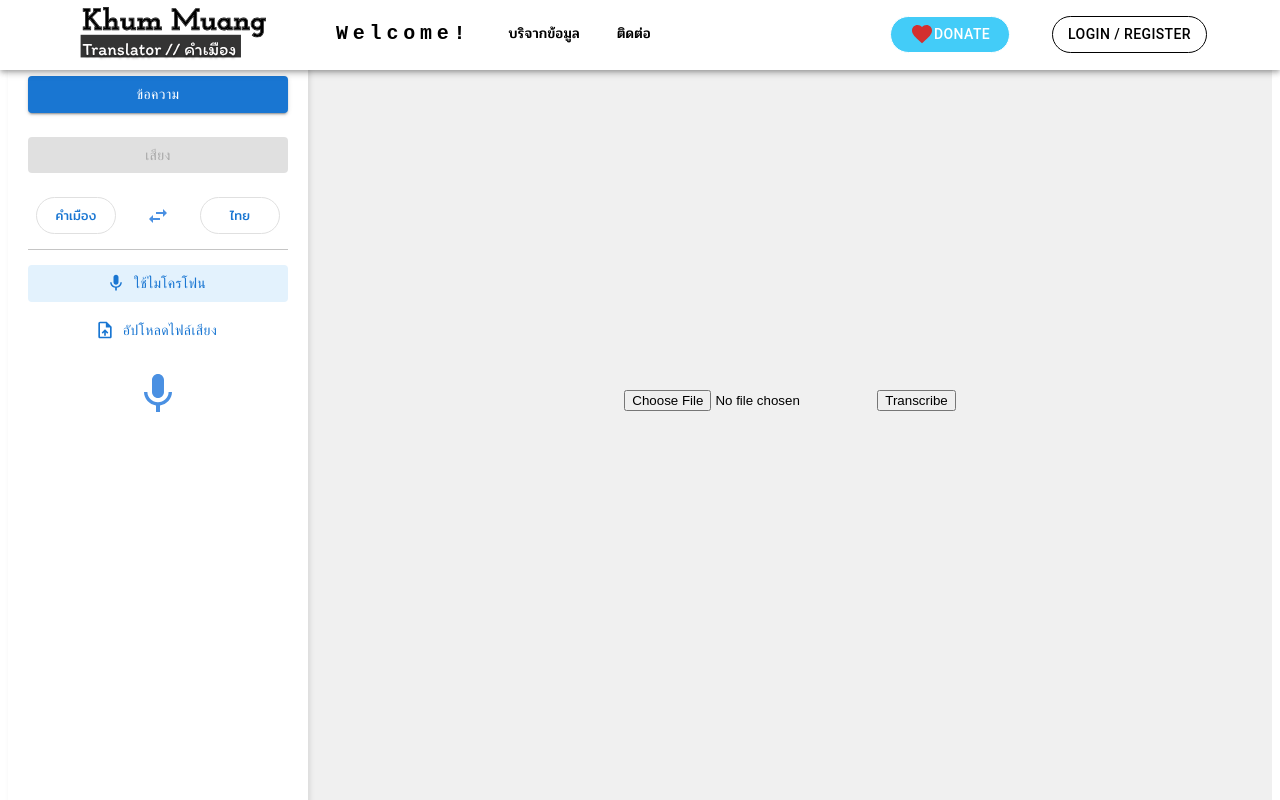
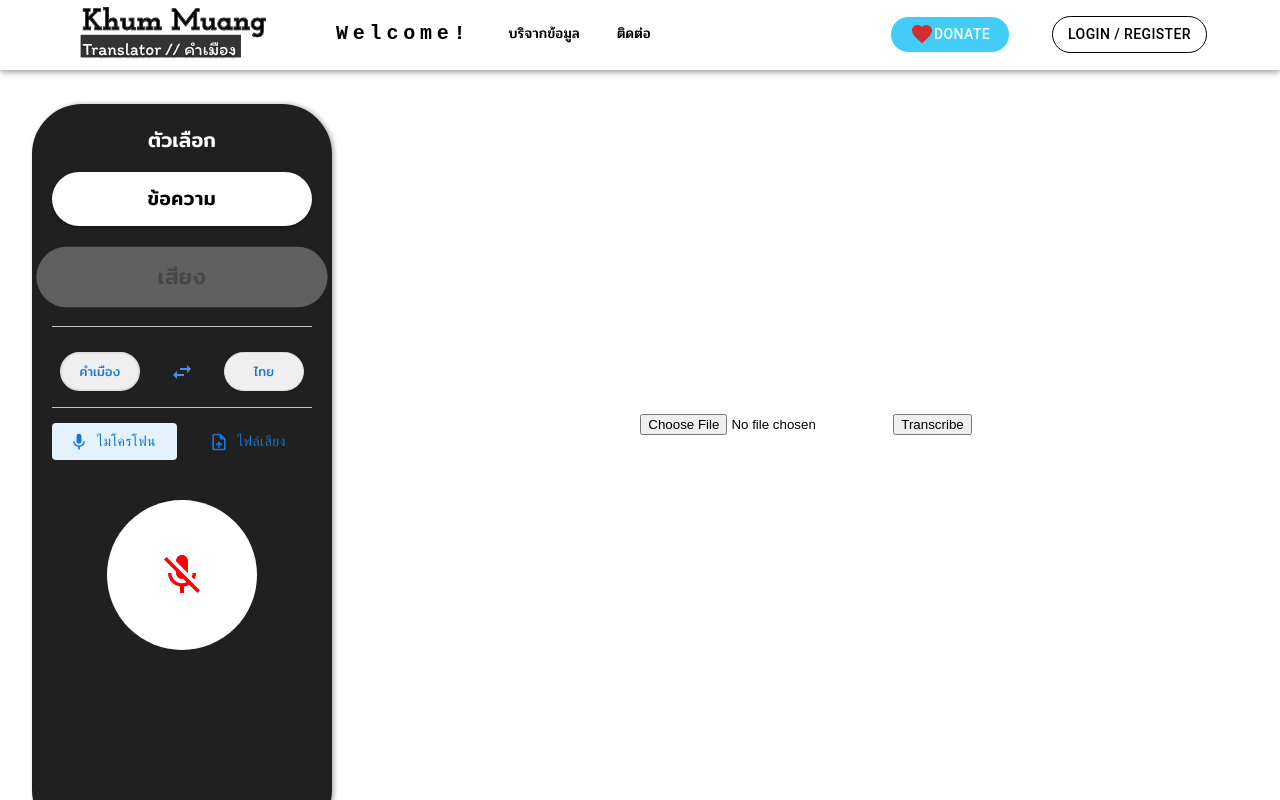
Before and after one commit to BlackHand133/WebApp-Khummuang-Translate, a React (Vite) app in the folder client/: page / in a window 1280 px wide. Both pictures are taken after a click on the button "เสียง". Shown: the top 800 px of the page. Built offline with nearby package versions, Linux system fonts and the light colour scheme.

Commit message:
sidebar up

```diff
--- a/client/src/components/Body/Body.jsx
+++ b/client/src/components/Body/Body.jsx
@@ -2,7 +2,7 @@ import React, { useState } from 'react';
 import { Box } from '@mui/material';
 import Sidebar from '../Sidebar/Sidebar';
 import Transcription from '../FileSpeech/Transcription';
-import TextTranslation from '../TextTranslation/TextTranslation'; // สมมติว่ามี component นี้
+import TextTranslation from '../TextTranslation/TextTranslation';
 
 const Body = () => {
   const [selectedOption, setSelectedOption] = useState('text');
@@ -14,13 +14,22 @@ const Body = () => {
   return (
     <Box
       sx={{
-        height: '100vh',
         display: 'flex',
+        minHeight: '100vh',
         backgroundColor: '#f0f0f0',
       }}
     >
       {/* Sidebar */}
-      <Box sx={{ width: '300px', flexShrink: 0 }}>
+      <Box
+        sx={{
+          width: { xs: '100%', md: '300px' },
+          flexShrink: 0,
+          backgroundColor: '#ffffff',
+          p: 2,
+          display: 'flex',
+          flexDirection: 'column',
+        }}
+      >
         <Sidebar onOptionChange={handleOptionChange} />
       </Box>
 
@@ -29,15 +38,18 @@ const Body = () => {
         sx={{
           flexGrow: 1,
           display: 'flex',
+          flexDirection: 'column',
+          backgroundColor: '#ffffff',
           justifyContent: 'center',
           alignItems: 'center',
           p: 3,
+          minHeight: '100vh', // ทำให้แน่ใจว่าเนื้อหาหลักจะขยายอย่างน้อยความสูงของหน้าจอ
         }}
       >
         {selectedOption === 'text' ? <TextTranslation /> : <Transcription />}
       </Box>
     </Box>
   );
-}
+};
 
 export default Body;
--- a/client/src/components/Sidebar/Sidebar.jsx
+++ b/client/src/components/Sidebar/Sidebar.jsx
@@ -4,6 +4,7 @@ import SwapHorizIcon from '@mui/icons-material/SwapHoriz';
 import MicIcon from '@mui/icons-material/Mic';
 import MicOffIcon from '@mui/icons-material/MicOff';
 import UploadFileIcon from '@mui/icons-material/UploadFile';
+import styles from './Sidebar.module.css'
 
 const Sidebar = ({ onOptionChange }) => {
   const [selectedOption, setSelectedOption] = useState('text');
@@ -25,22 +26,23 @@ const Sidebar = ({ onOptionChange }) => {
   };
 
   const LanguageSwitch = () => (
-    <Box sx={{ display: 'flex', justifyContent: 'center', gap: '10px', flexWrap: 'wrap' }}>
-      <Button sx={{ borderRadius: '20px', padding: '8px 15px', border: '1px solid #e0e0e0', minWidth: '80px' }}>
+    <Box sx={{ display: 'flex', justifyContent: 'center', gap: '10px', flexWrap: 'wrap', mb:'1em' }}>
+      <Divider sx={{ width: '100%', my: '15px', backgroundColor: '#e0e0e0' }} />
+      <Button sx={{ borderRadius: '20px', padding: '8px 15px', border: '2px solid #e0e0e0', minWidth: '80px', bgcolor:'ButtonShadow' }}>
         <Typography sx={{ fontFamily: '"Mitr", sans-serif', fontWeight: 400, fontSize: '0.8rem' }}>คำเมือง</Typography>
       </Button>
       <Button sx={{ color: '#4a90e2' }}>
         <SwapHorizIcon />
       </Button>
-      <Button sx={{ borderRadius: '20px', padding: '8px 15px', border: '1px solid #e0e0e0', minWidth: '80px' }}>
+      <Button sx={{ borderRadius: '20px', padding: '8px 15px', border: '1px solid #e0e0e0', minWidth: '80px', bgcolor:'ButtonShadow' }}>
         <Typography sx={{ fontFamily: '"Mitr", sans-serif', fontWeight: 400, fontSize: '0.8rem' }}>ไทย</Typography>
       </Button>
     </Box>
   );
 
   return (
-    <Grid container direction="column" sx={{ height: '100%', padding: '20px', backgroundColor: '#ffffff', boxShadow: '2px 0 5px rgba(0,0,0,0.1)' }}>
-      <Typography variant="h6" gutterBottom align="center" sx={{ fontFamily: '"Mitr", sans-serif', fontWeight: 500, color: '#333', mb: 2 }}>
+    <Grid container direction="column" sx={{ mt:'5em', ml:'0.5em', borderRadius: '50px', height: '100%', padding: '20px', backgroundColor: '#202020', boxShadow: '2px 0 5px rgba(0,0,0,0.3)' }}>
+      <Typography variant="h6" gutterBottom align="center" sx={{ fontFamily: '"Mitr", sans-serif', fontWeight: 500, color: 'white', mb: 2 }}>
         ตัวเลือก
       </Typography>
 
@@ -51,17 +53,31 @@ const Sidebar = ({ onOptionChange }) => {
             variant="contained"
             onClick={() => handleOptionChange(option)}
             disabled={selectedOption === option}
-            sx={{ mb: 1 }}
+            sx={{ mb: 1 , fontFamily: '"Mitr", sans-serif', borderRadius:'50px', fontSize:'1.2rem', padding:'10px',
+              backgroundColor: selectedOption === option ? '#4a90e2' : 'white', // ปรับสีเมื่อปุ่มถูกกดแล้ว
+              color: selectedOption === option ? 'white' : 'black', // ปรับสีข้อความเมื่อปุ่มถูกกดแล้ว
+              transition: 'transform 0.3s, font-weight 0.1s', // การเปลี่ยนแปลงที่ราบรื่น
+              '&:hover': {
+                transform: 'scale(1.05)', // ขยายขนาดปุ่มเมื่อ hover
+                fontWeight: 700,
+                color:'white' // ทำให้ข้อความหนาขึ้นเมื่อ hover
+              },
+              '&.Mui-disabled': {
+                backgroundColor: '#606060', // สีพื้นหลังเมื่อปุ่มถูกปิดการใช้งาน
+                color: 'lightblack', // สีข้อความเมื่อปุ่มถูกปิดการใช้งาน
+                transform: 'scale(1.12)'
+              },
+            }}
           >
             {option === 'text' ? 'ข้อความ' : 'เสียง'}
           </Button>
           <Collapse in={selectedOption === option}>
-            <Box sx={{ mt: 2 }}>
+            <Box sx={{ mt: 0 }}>
               <LanguageSwitch />
               {option === 'voice' && (
                 <>
                   <Divider sx={{ width: '100%', my: '15px', backgroundColor: '#e0e0e0' }} />
-                  <Box sx={{ display: 'flex', flexDirection: 'column', gap: '10px' }}>
+                  <Box sx={{ display: 'flex', flexDirection: 'row', gap: '10px',justifyContent:'space-between' }}>
                     <Button
                       fullWidth
                       onClick={() => handleInputToggle('microphone')}
@@ -71,7 +87,7 @@ const Sidebar = ({ onOptionChange }) => {
                       }}
                       startIcon={<MicIcon />}
                     >
-                      ใช้ไมโครโฟน
+                      ไมโครโฟน
                     </Button>
                     <Button
                       fullWidth
@@ -82,16 +98,21 @@ const Sidebar = ({ onOptionChange }) => {
                       }}
                       startIcon={<UploadFileIcon />}
                     >
-                      อัปโหลดไฟล์เสียง
+                      ไฟล์เสียง
                     </Button>
                   </Box>
-                  <Box sx={{ display: 'flex', justifyContent: 'center', mt: 2 }}>
+                  <Box sx={{ display: 'flex', justifyContent: 'center', mt: 5 }}>
                     {activeInput === 'microphone' ? (
-                      <Button onClick={handleMicrophoneToggle}>
+                      <Button size='large' onClick={handleMicrophoneToggle} sx={{bgcolor:'white',borderRadius:'100px',height:'150px',width:'150px',transition: 'transform 0.3s',
+                        '&:hover':{
+                          backgroundColor:'lightgray',
+                          transform: 'scale(1.05)',
+                        }
+                      }}>
                         {microphoneOn ? (
+                          <MicIcon className={styles.mic} sx={{ fontSize: '3rem', color: 'red' }} />
+                        ) : (
                           <MicOffIcon sx={{ fontSize: '3rem', color: 'red' }} />
-                        ) : (
-                          <MicIcon sx={{ fontSize: '3rem', color: '#4a90e2' }} />
                         )}
                       </Button>
                     ) : (
--- a/client/src/components/Sidebar/Sidebar.module.css
+++ b/client/src/components/Sidebar/Sidebar.module.css
@@ -1,99 +1,12 @@
-.sidebar {
-  position: fixed;
-  top: 120px;
-  left: 20px;
-  width: 300px;
-  padding: 20px;
-  background-color: #f0f4f8;
-  border: 1px solid #d0e1f9;
-  border-radius: 50px;
-  box-shadow: 0 4px 20px rgba(0, 0, 0, 0.1);
+.mic{
+    animation: pulse 1.5s infinite;
 }
 
-.button {
-  margin-bottom: 10px !important;
-  background-color: #4a90e2 !important;
-  color: white !important;
-  border-radius: 50px !important;
-  font-family: "Mitr", sans-serif !important;
-  font-weight: 500 !important;
-  font-style: normal !important;
-  font-size: 18px !important;
-  height: 50px;
-  transition: all 0.3s ease !important;
-}
-
-.button:hover {
-  background-color: #357abd !important;
-  transform: translateY(-2px);
-  box-shadow: 0 4px 10px rgba(74, 144, 226, 0.3);
-}
-
-.content {
-  padding: 15px;
-  margin-top: 10px;
-  background-color: #ffffff;
-  border: 1px solid #e0e0e0;
-  border-radius: 25px;
-  box-shadow: 0 2px 10px rgba(0, 0, 0, 0.05);
-}
-
-.language {
-  width: 100%;
-  color: #333 !important;
-  font-family: "Mitr", sans-serif !important;
-  font-weight: 400 !important;
-  background-color: #e8f0fe !important;
-  transition: all 0.3s ease !important;
-}
-
-.language:hover {
-  background-color: #d0e1f9 !important;
-}
-
-.voiceOptionButton {
-  background-color: #f0f4f8 !important;
-  color: #333 !important;
-  border-radius: 10px !important;
-  padding: 10px 15px !important;
-  justify-content: flex-start !important;
-  text-transform: none !important;
-  font-family: "Mitr", sans-serif !important;
-  font-size: 16px !important;
-  transition: all 0.3s ease !important;
-}
-
-.voiceOptionButton:hover {
-  background-color: #e8f0fe !important;
-}
-
-.activeVoiceOption {
-  background-color: #4a90e2 !important;
-  color: white !important;
-}
-
-.activeVoiceOption:hover {
-  background-color: #357abd !important;
-}
-
-.micButton, .uploadButton {
-  background-color: #f0f4f8 !important;
-  border-radius: 50% !important;
-  padding: 15px !important;
-  transition: all 0.3s ease !important;
-}
-
-.micButton:hover, .uploadButton:hover {
-  background-color: #e8f0fe !important;
-  transform: scale(1.05);
-}
-
-@media (max-width: 600px) {
-  .sidebar {
-    width: 100%;
-    max-width: 300px;
-    left: auto;
-    right: 0;
-    border-radius: 0;
+@keyframes pulse {
+    0%, 100% {
+      transform: scale(1);
+    }
+    50% {
+      transform: scale(1.5);
+    }
   }
-}
```
